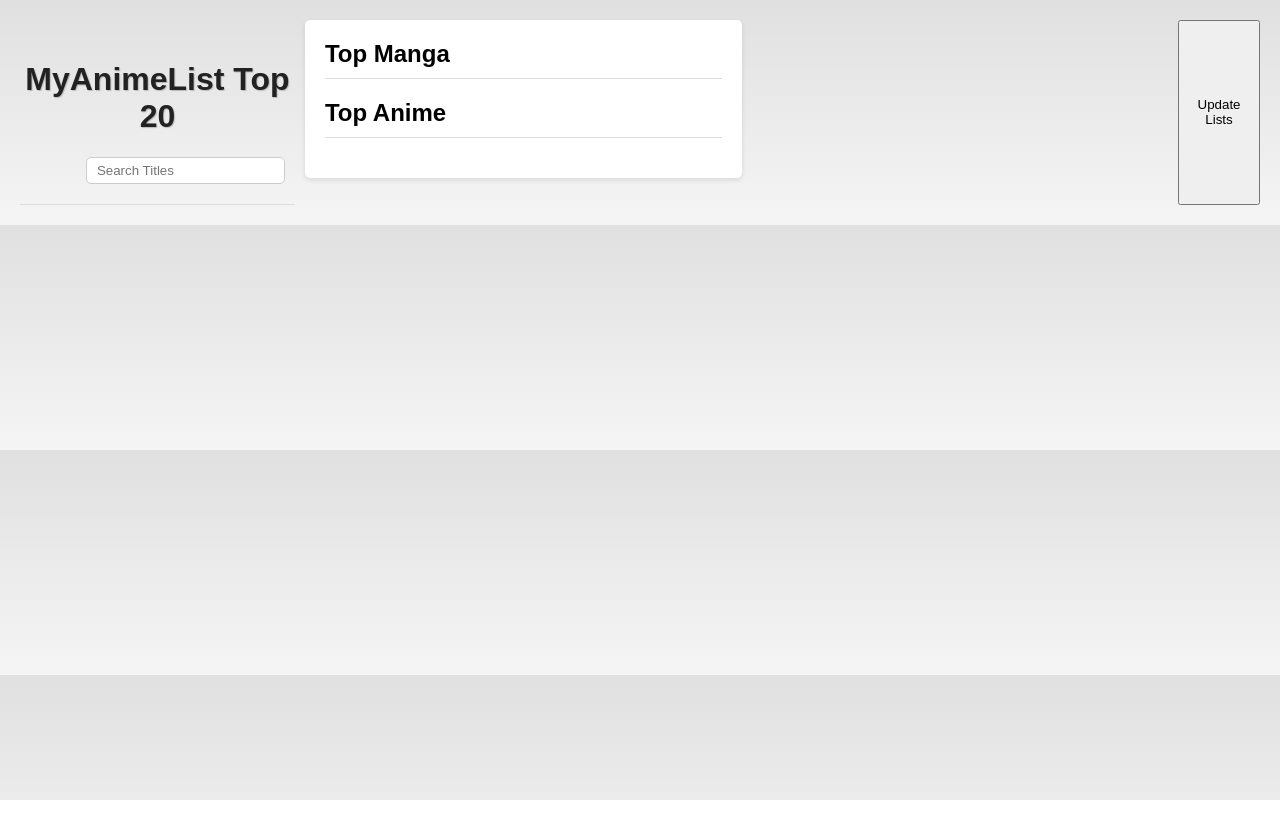
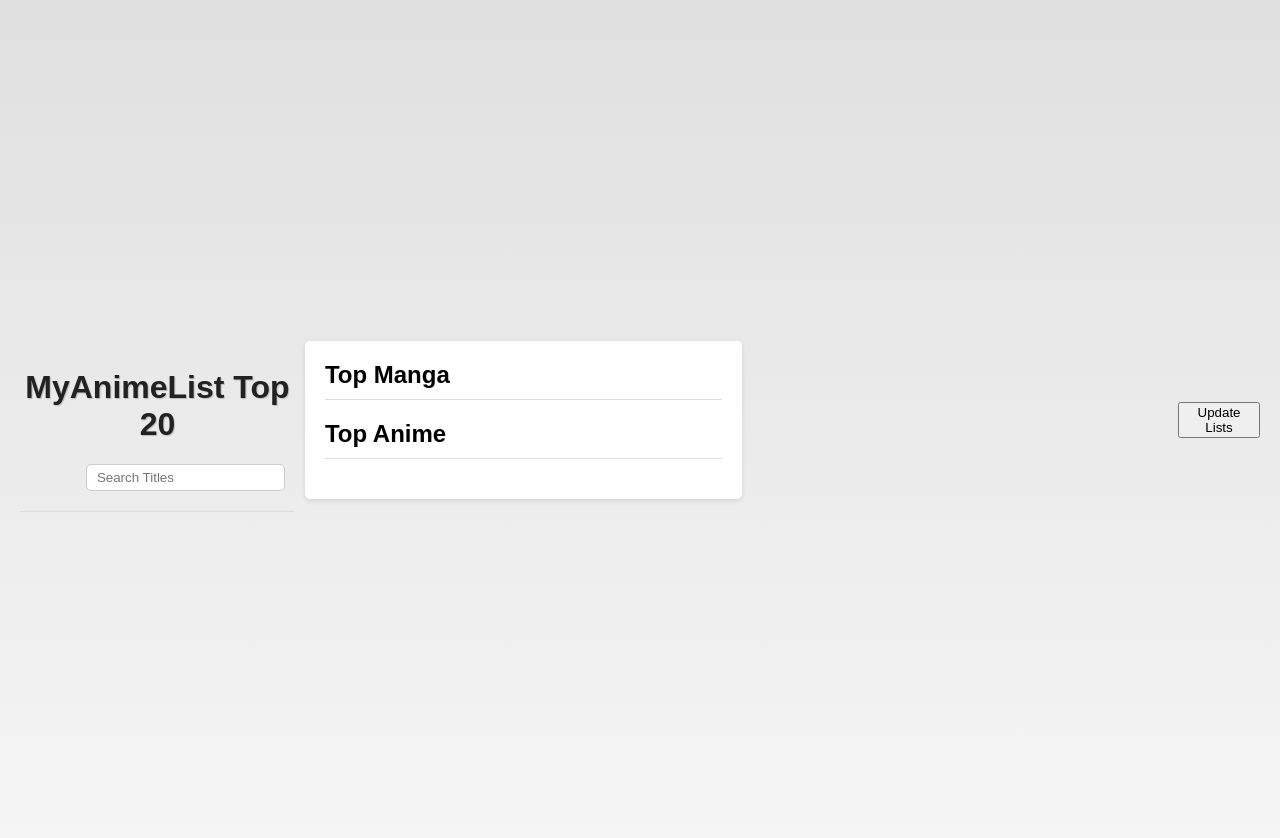
Before and after one commit to alphastark/myTestSite, a plain HTML site: page index.html in a window 1280 px wide. Before the commit the page ends 800 px from the top, so only its background shows below. Drawn offline with Linux system fonts and the light colour scheme; no server answers.

Commit message:
Add files via upload

```diff
--- a/style.css
+++ b/style.css
@@ -5,6 +5,8 @@ body {
   background: linear-gradient(#e0e0e0, #f5f5f5);
   display: flex; /* Center content horizontally */
   justify-content: center; /* Align to center */
+  align-items: center; /* Align vertically (optional) */
+  min-height: 100vh; /* Set minimum viewport height for full-page centering */
 }
 
 h1 {
```
